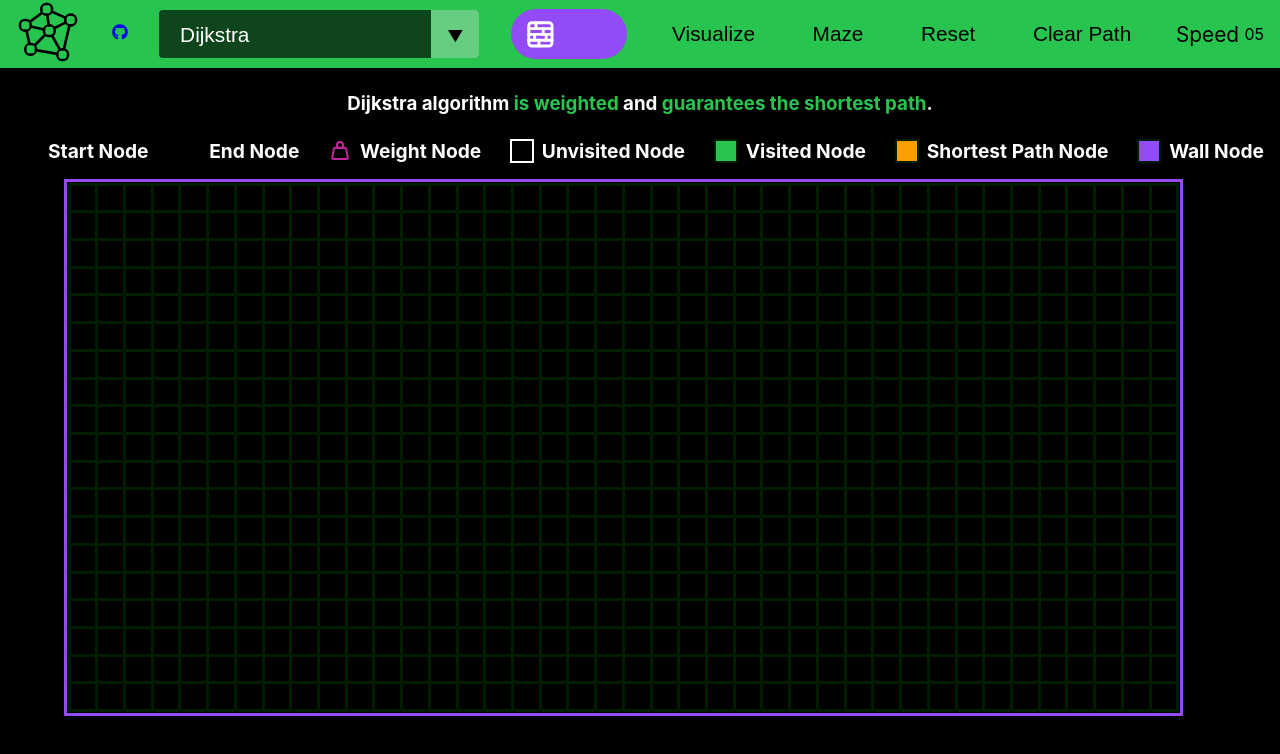
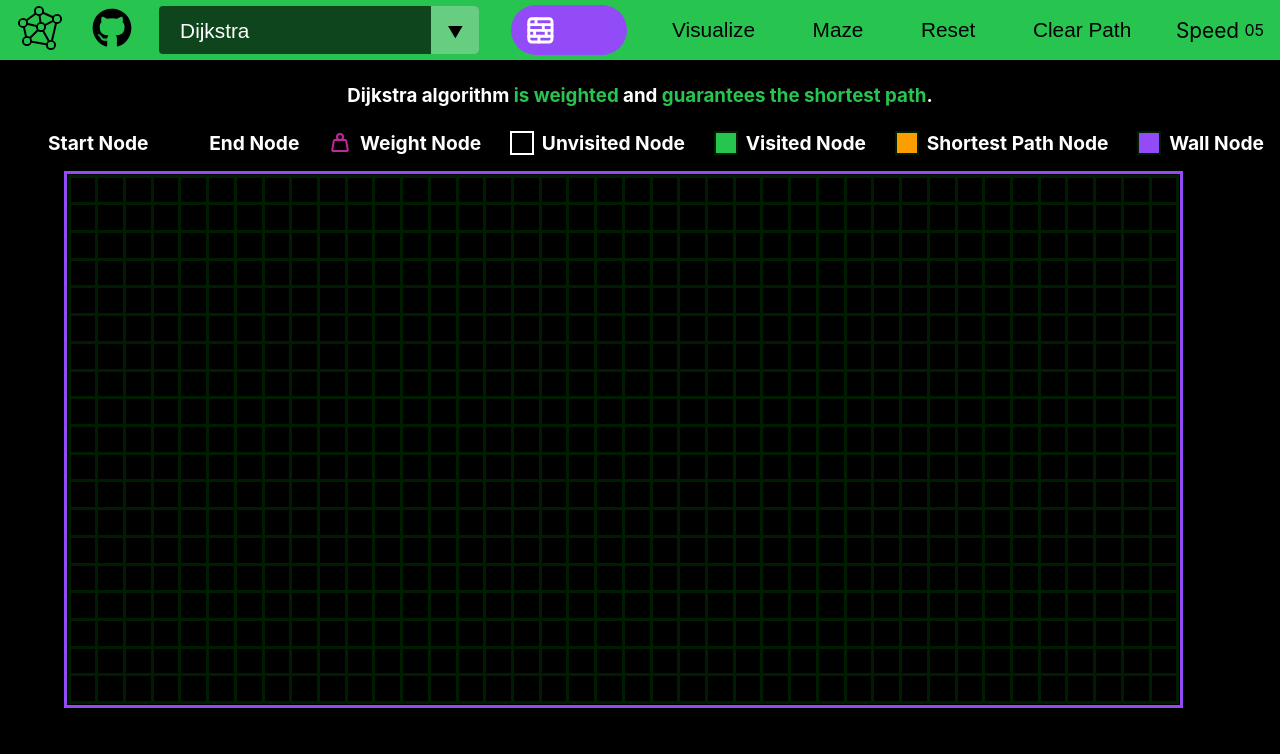
Before and after one commit to Chbmleao/Graph-Algorithms-Visualizer, a React (Create React App) app: page / in a window 1280 px wide. Shown: the top 754 px of the page. Built offline with nearby package versions, Linux system fonts and the light colour scheme; some icons are missing.

Commit message:
Add style sheet to github link

```diff
--- a/src/styles/NavbarStyles.css
+++ b/src/styles/NavbarStyles.css
@@ -1,6 +1,12 @@
 .logo {
-  width: 4rem;
+  width: 3rem;
   height: auto;
+}
+
+.github-icon {
+  width: 2.5rem;
+  height: auto;
+  color: black;
 }
 
 .header {
```
